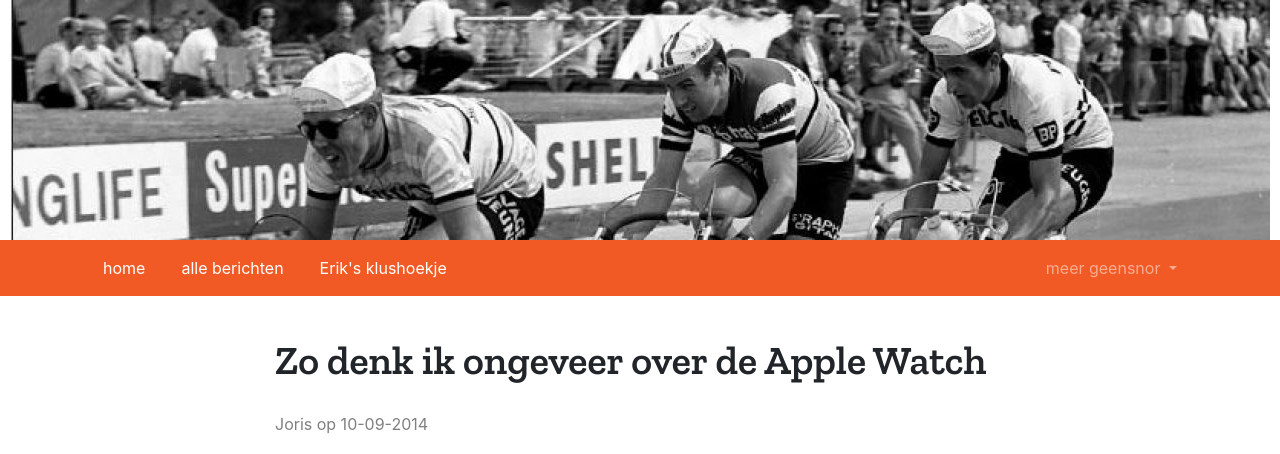
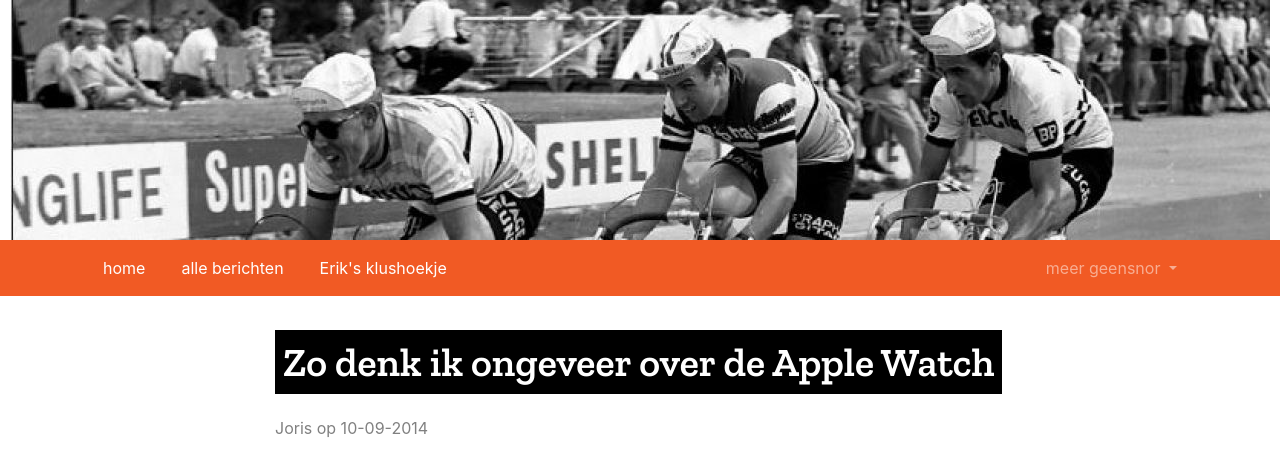
Before and after one commit to geensnor/geensnor.nl, a Jekyll site: the page built from _posts/2014-09-11-zo-denk-ik-ongeveer-over-de-apple-watch.md, in a window 1280 px wide. Shown: the top 454 px of the page. Built offline with Jekyll 4.4.1, drawn with Linux system fonts in a browser that asks for light colours; some of the changed text lies outside the part shown.

Commit message:
Span bij H1

```diff
--- a/_layouts/post.html
+++ b/_layouts/post.html
@@ -4,7 +4,7 @@
 
 <div class="row justify-content-md-center">
   <div class="col-12">
-    <h1>{{ page.title | escape }}</h1>
+    <h1><span>{{ page.title | escape }}</span></h1>
   </div>
   <div class="col-12 post-meta">
     {{ page.author }} op {{ page.date | date: "%d-%m-%Y"}}
@@ -13,7 +13,28 @@
 <div class="row justify-content-md-center">
   <div class="col-12 page-content">{{ content }}</div>
 </div>
+
 <hr>
+
+<div class="row justify-content-md-center">
+  <div class="col-12">
+    <h3>Meer van dit soort berichten:</h3>
+    <ul>
+      {% for category in page.categories  limit: 1%}
+      {% capture category %}{{ page.categories | first }}{% endcapture %}
+
+      {% for post in site.categories[category] limit: 5 %}
+      {% if page.title != post.title %}
+      <li><a href="{{ site.url }}{{ post.url }}">{{ post.title }} <span class="entry-date"> <time
+              datetime="{{ post.date | date: "%Y-%m-%d %H:%M"}}" itemprop="datePublished">
+              ({{ post.author }} {{ post.date | date: "%d-%m-%Y" }})</time></span></a></li>
+      {% endif %}
+      {% endfor %}
+      {% endfor %}
+    </ul>
+
+  </div>
+</div>
 <div class="row justify-content-md-center">
   <div class="col-12"><a href="/index.html">voorpagina</a></div>
 </div>
```
